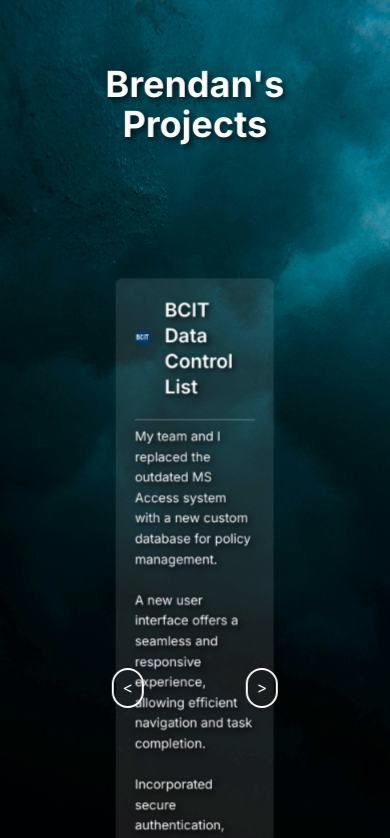
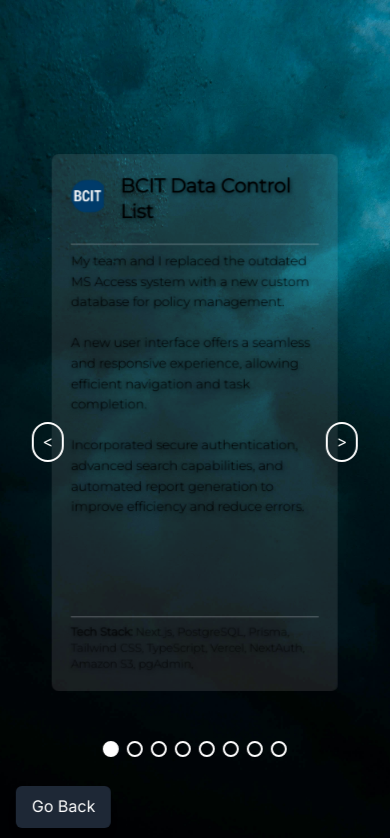
Before and after one commit to Brendan-Doy1e/Portfolio-Website, a Next.js app: page /projects in a window 390 px wide. Shown: the top 838 px of the page. Built offline with nearby package versions, Linux system fonts and the light colour scheme.

Commit message:
fixed cards and project styling

```diff
--- a/app/globals.css
+++ b/app/globals.css
@@ -82,13 +82,92 @@
   z-index: 1;
 }
 
-.carousel-item:hover {
-  transform: scale(1);
-  z-index: 2;
-  box-shadow: 0 4px 8px rgba(0, 0, 0, 0.3);
+@tailwind base;
+@tailwind components;
+@tailwind utilities;
+
+:root {
+  --foreground-rgb: 0, 0, 0;
+  --background-start-rgb: 214, 219, 220;
+  --background-end-rgb: 255, 255, 255;
 }
 
-/* Add these styles for the custom dot list */
+@media (prefers-color-scheme: dark) {
+  :root {
+    --foreground-rgb: 255, 255, 255;
+    --background-start-rgb: 0, 0, 0;
+    --background-end-rgb: 0, 0, 0;
+  }
+}
+
+body {
+  color: rgb(var(--foreground-rgb));
+  background: url('/img/background.jpg') no-repeat center center fixed;
+  background-size: cover;
+  font-family: 'Montserrat', sans-serif;
+  line-height: 1.6;
+}
+
+@layer utilities {
+  .text-balance {
+    text-wrap: balance;
+  }
+}
+
+@font-face {
+  font-family: 'Montserrat';
+  src: url('/font/Montserrat-Light.ttf') format('truetype');
+  font-weight: 300;
+  font-style: normal;
+}
+
+@font-face {
+  font-family: 'Open Sans';
+  src: url('/font/OpenSans-Light.ttf') format('truetype');
+  font-weight: 300;
+  font-style: normal;
+}
+
+.font-montserrat {
+  font-family: 'Montserrat', sans-serif;
+}
+
+.font-opensans {
+  font-family: 'Open Sans', sans-serif;
+}
+
+.text-shadow {
+  text-shadow: 2px 2px 4px rgba(0, 0, 0, 0.5);
+}
+
+.text-shadow-lg {
+  text-shadow: 3px 3px 6px rgba(0, 0, 0, 0.7);
+}
+
+@keyframes slideInRight {
+  from {
+    opacity: 0;
+    transform: translateX(100%);
+  }
+  to {
+    opacity: 1;
+    transform: translateX(0);
+  }
+}
+
+.animate-slideInRight {
+  animation: slideInRight 2s ease-out forwards;
+}
+
+.carousel-item {
+  padding: 0;
+  transform: scale(0.8);
+  transition: transform 0.5s ease, z-index 0.5s ease;
+  z-index: 1;
+}
+
+
+
 .custom-dot-list-style {
   display: flex;
   justify-content: center;
@@ -97,18 +176,97 @@
 
 .custom-dot-list-style .react-multi-carousel-dot {
   background: transparent;
-  border: 2px solid white; /* Border color for the dots */
+  border: 2px solid white;
   border-radius: 50%;
-  margin: 0 5px; /* Space between dots */
+  margin: 0 5px;
   padding: 5px;
   transition: background 0.3s ease;
 }
 
 .custom-dot-list-style .react-multi-carousel-dot--active {
-  background: white; /* Active dot color */
+  background: white;
+}
+
+.absolute {
+  position: absolute;
+}
+
+.transform {
+  transform: translateY(-50%);
+}
+
+.px-4 {
+  padding-left: 2rem;
+  padding-right: 2rem;
+}
+
+.text-black {
+  color: #000000;
+}
+
+.rounded-full {
+  border-radius: 9999px;
+}
+
+.w-10 {
+  width: 2rem;
+}
+
+.h-10 {
+  height: 2.5rem;
+}
+
+.flex {
+  display: flex;
+}
+
+.items-center {
+  align-items: center;
+}
+
+.justify-center {
+  justify-content: center;
+}
+
+.shadow-lg {
+  box-shadow: 0 10px 15px -3px rgba(0, 0, 0, 0.1), 0 4px 6px -2px rgba(0, 0, 0, 0.05);
+}
+
+.pointer-events-none {
+  pointer-events: none;
+}
+
+.pointer-events-auto {
+  pointer-events: auto;
+}
+
+.text-white {
+  color: #ffffff;
+}
+
+.text-shadow-lg {
+  text-shadow: 3px 3px 6px rgba(0, 0, 0, 0.7);
 }
 
 
+.custom-dot-list-style {
+  display: flex;
+  justify-content: center;
+  padding-top: 10px;
+}
+
+.custom-dot-list-style .react-multi-carousel-dot {
+  background: transparent;
+  border: 2px solid white;
+  border-radius: 50%;
+  margin: 0 5px;
+  padding: 5px;
+  transition: background 0.3s ease;
+}
+
+.custom-dot-list-style .react-multi-carousel-dot--active {
+  background: white;
+}
 
 .absolute {
   position: absolute;
@@ -170,3 +328,8 @@
 .text-shadow-lg {
   text-shadow: 3px 3px 6px rgba(0, 0, 0, 0.7);
 }
+
+.carousel-item.wider-card {
+  width: 20%;
+  margin: 0 auto;
+}
--- a/app/projects.json
+++ b/app/projects.json
@@ -3,7 +3,7 @@
       "id": 1,
       "title": "BCIT Data Control List",
       "description": "My team and I replaced the outdated MS Access system with a new custom database for policy management.<br/><br/>A new user interface offers a seamless and responsive experience, allowing efficient navigation and task completion.<br/><br/>Incorporated secure authentication, advanced search capabilities, and automated report generation to improve efficiency and reduce errors.",
-      "techStack": "Next.js, PostgreSQL, Prisma, Tailwind CSS, TypeScript, Vercel, NextAuth, Amazon S3, pgAdmin, Vercel",
+      "techStack": "Next.js, PostgreSQL, Prisma, Tailwind CSS, TypeScript, Vercel, NextAuth, Amazon S3, pgAdmin,",
       "imageSrc": "/img/bcit.jpeg",
       "Url": "https://bcit-dcl.vercel.app/"
     },
@@ -54,5 +54,13 @@
       "techStack": "C, C++, Windows API, XAudio2, Direct2D, DirectWrite, Visual Studio 2019",
       "imageSrc": "/img/DS.webp",
       "Url": "https://github.com/victoramaim/Comp-4995-Project"
+    },
+    {
+      "id": 8,
+      "title": "My Portfolio",
+      "description": "This is my personal portfolio website that showcases my projects.<br/><br/>I wanted to tell you a bit about myself and present my projects in an easy and minimalist way. The website is fully responsive and was built to help me learn more about React and Next.js.",
+      "techStack": "Next.js, React, Tailwind CSS, TypeScript, Vercel",
+      "imageSrc": "/img/self.jpg",
+      "Url": "https://github.com/Brendan-Doy1e/Portfolio-Website"
     }
   ]
--- a/app/projects/page.tsx
+++ b/app/projects/page.tsx
@@ -33,12 +33,16 @@
       exit="out"
       variants={pageVariants}
       transition={pageTransition}
-      className="min-h-screen pt-12 px-24 bg-cover bg-center"
+      className="relative min-h-screen flex items-center justify-center bg-cover bg-center"
     >
-      <div className="max-w-7xl mx-auto py-4">
-        <h1 className="text-4xl font-bold text-white text-shadow-lg mb-8 text-center">Brendan's Projects</h1>
+      <div className="w-full mx-auto py-4 px-4 md:px-8 lg:px-24">
         <MyCarousel />
       </div>
+      <Link href="/" legacyBehavior>
+        <a className="absolute bottom-4 left-4 bg-gray-800 text-white px-4 py-2 rounded-md shadow-lg hover:bg-gray-700 transition-colors">
+          Go Back
+        </a>
+      </Link>
     </motion.main>
   );
 }
--- a/components/ButtonGroup.tsx
+++ b/components/ButtonGroup.tsx
@@ -7,16 +7,17 @@
 
 const ButtonGroup: React.FC<ButtonGroupProps> = ({ next, previous }) => {
   return (
-    <div className="absolute flex justify-between w-full top-1/2 transform -translate-y-1/2 px-4 pointer-events-none">
+    <div className="absolute flex justify-between w-full top-1/2 transform -translate-y-1/2 pointer-events-none">
       <button
         onClick={previous}
-        className="bg-transparent text-white rounded-full w-10 h-10 flex items-center justify-center pointer-events-auto border-2 border-white hover:bg-white hover:text-black transition-colors duration-300"
+        className="bg-transparent text-white rounded-full w-10 h-10 flex items-center justify-center pointer-events-auto border-2 border-white hover:bg-white hover:text-black transition-colors duration-300 absolute left-0 ml-4"
+
       >
         &lt;
       </button>
       <button
         onClick={next}
-        className="bg-transparent text-white rounded-full w-10 h-10 flex items-center justify-center pointer-events-auto border-2 border-white hover:bg-white hover:text-black transition-colors duration-300"
+        className="bg-transparent text-white rounded-full w-10 h-10 flex items-center justify-center pointer-events-auto border-2 border-white hover:bg-white hover:text-black transition-colors duration-300 absolute right-0 mr-4"
       >
         &gt;
       </button>
--- a/components/MyCarousel.tsx
+++ b/components/MyCarousel.tsx
@@ -47,9 +47,9 @@
         renderButtonGroupOutside={true}
         customButtonGroup={<ButtonGroup next={() => {}} previous={() => {}} />}
         dotListClass="custom-dot-list-style"
-        itemClass="carousel-item"
+        itemClass="carousel-item wider-card"
         arrows={false}
-        customDot={<CustomDot onClick={() =>{}} active/>}
+        customDot={<CustomDot onClick={() => {}} active />}
         renderDotsOutside={true}
       >
         {projects.map((project) => (
--- a/components/ProjectCard.tsx
+++ b/components/ProjectCard.tsx
@@ -12,7 +12,7 @@
 
 export default function ProjectCard({ title, description, techStack, imageSrc, Url }: ProjectCardProps) {
   return (
-    <Link href={Url || "#"} passHref className="block bg-white bg-opacity-10 backdrop-blur-lg rounded-lg p-6 text-white text-shadow-lg flex flex-col h-full relative transition-transform duration-300 hover:scale-102 hover:shadow-md">
+    <Link href={Url || "#"} passHref className="block bg-white bg-opacity-10 backdrop-blur-lg rounded-lg p-6 font-montserrat text-shadow flex flex-col h-full relative">
         <div className="flex items-center mb-4">
           {imageSrc && (
             <div className="w-12 h-12 mr-4">
@@ -21,7 +21,7 @@
           )}
           <h2 className="text-2xl font-semibold">{title}</h2>
         </div>
-        <hr className="my-2 border-gray-300 opacity-50" />
+        <hr className="my-2 border-gray-300 opacity-50 " />
         <div className="flex-grow">
           <p dangerouslySetInnerHTML={{ __html: description }} />
         </div>
--- a/components/TypeAnimationComponent.tsx
+++ b/components/TypeAnimationComponent.tsx
@@ -18,7 +18,7 @@
         <TypeAnimation
           sequence={[
             1200,
-            '        return "Hello world, I\'m Brendan!";'.replace(/ /g, '\u00a0'), // 8 non-breaking spaces for 2 tabs
+            '        return "Hello world, I\'m Brendan!";'.replace(/ /g, '\u00a0'),
           ]}
           wrapper="div"
           cursor={false}
```
Also changed, not shown: public/img/self.jpg (added).
